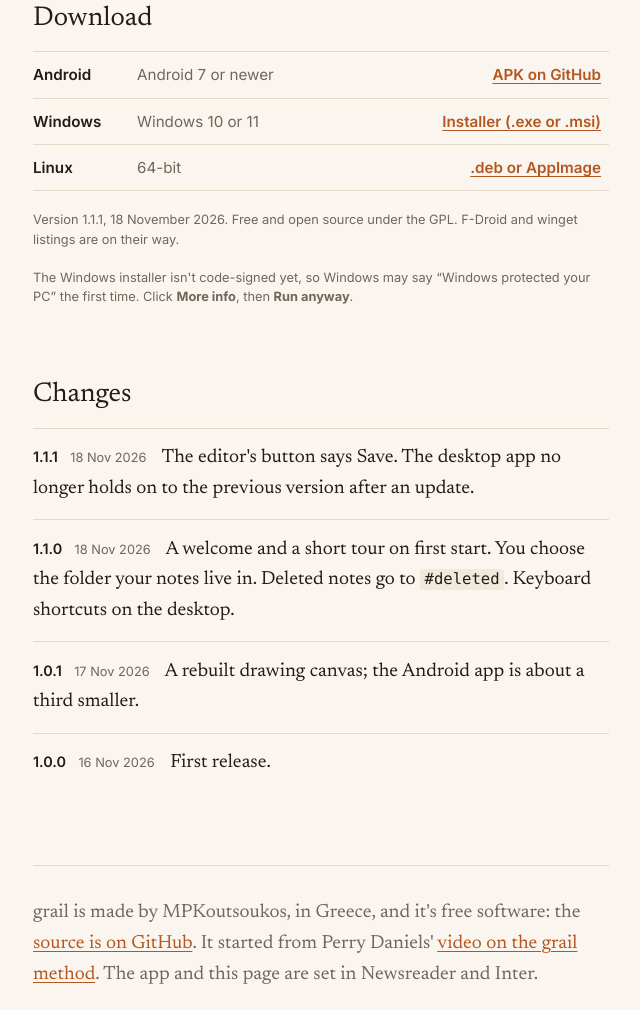
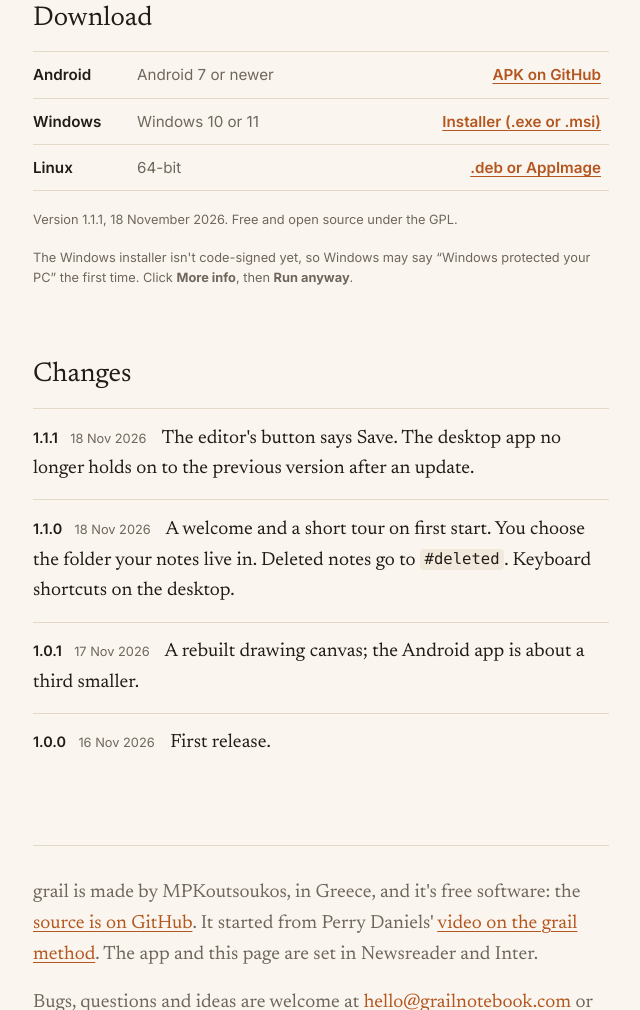
Before and after one commit to MPKoutsoukos/grail-site, a plain HTML site: page index.html in a window 1280 px wide. Shown: the part 3507-4517 px from the top of the page, without its empty margins (319-959 px from the left). Drawn offline with Linux system fonts and the light colour scheme.

Commit message:
Downloads: no F-Droid or winget listings

```diff
--- a/index.html
+++ b/index.html
@@ -88,8 +88,7 @@
     <tr><th>Windows</th><td>Windows 10 or 11</td><td><a href="https://github.com/MPKoutsoukos/grail-desktop/releases/latest">Installer (.exe or .msi)</a></td></tr>
     <tr><th>Linux</th><td>64-bit</td><td><a href="https://github.com/MPKoutsoukos/grail-desktop/releases/latest">.deb or AppImage</a></td></tr>
   </table>
-  <p class="quiet">Version 1.1.1, 18 November 2026. Free and open source under the GPL. F-Droid and winget listings
-    are on their way.</p>
+  <p class="quiet">Version 1.1.1, 18 November 2026. Free and open source under the GPL.</p>
   <p class="quiet">The Windows installer isn't code-signed yet, so Windows may say “Windows protected your PC” the first
     time. Click <b>More info</b>, then <b>Run anyway</b>.</p>
 </section>
```
